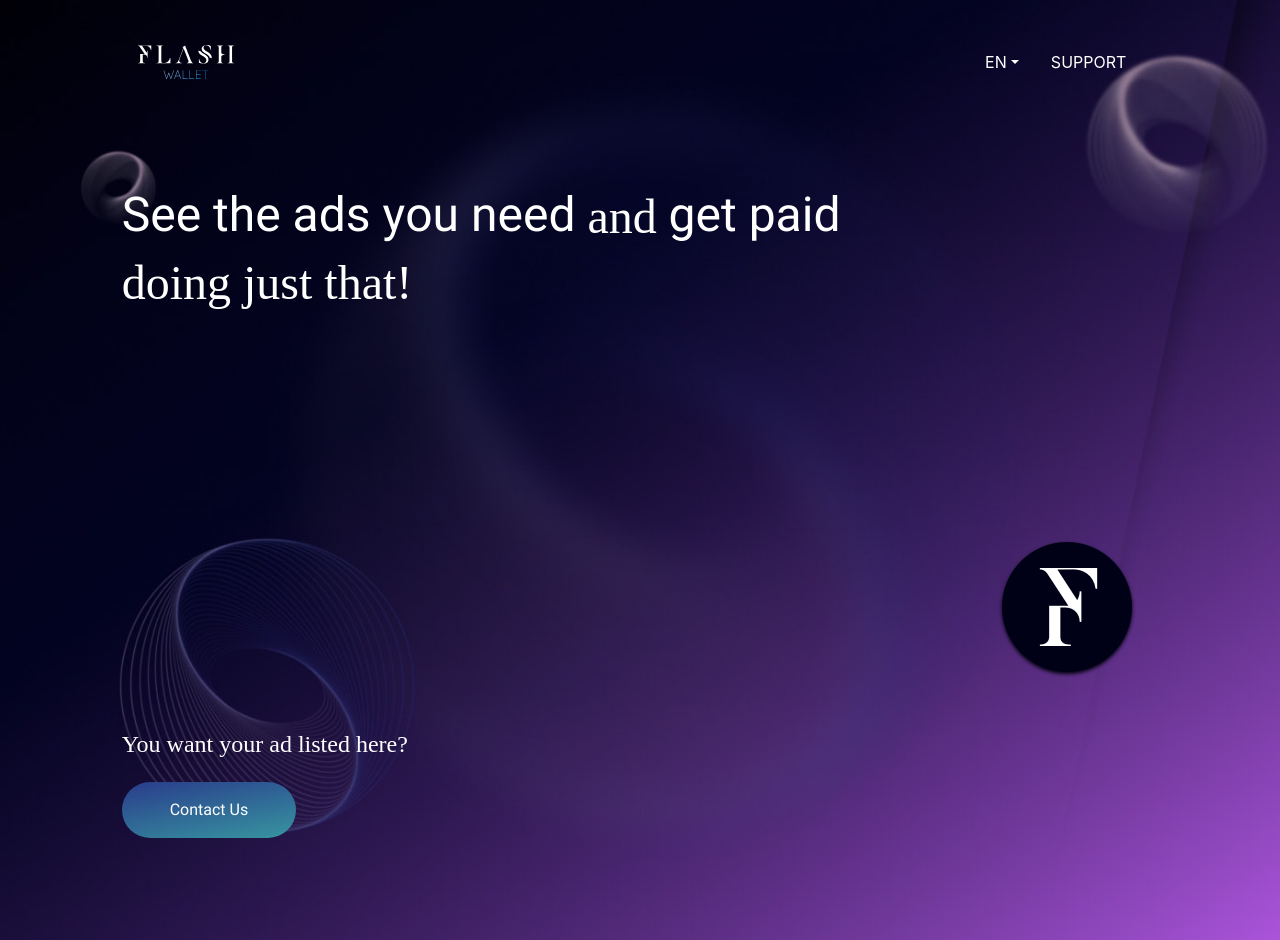
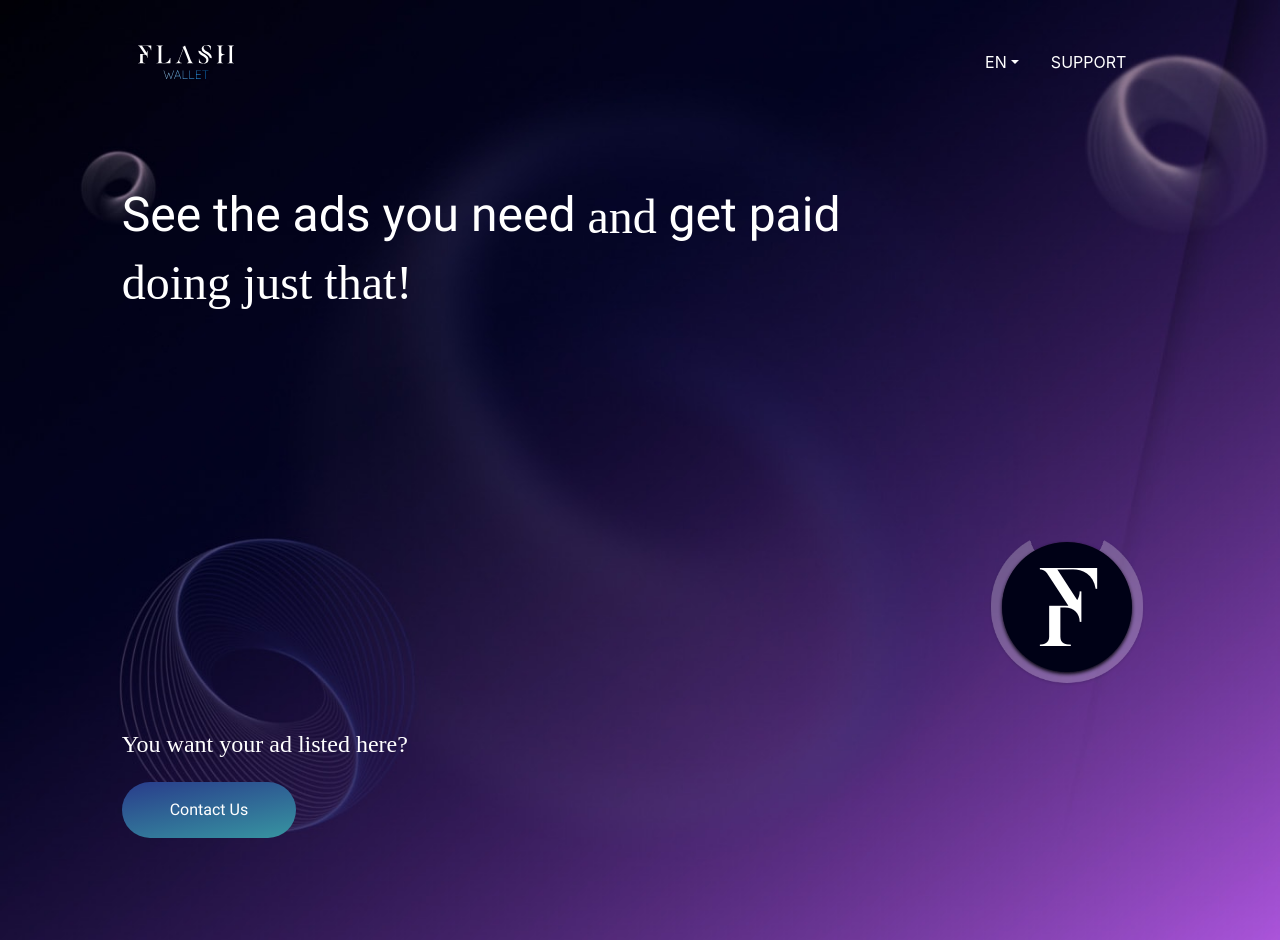
Before and after one commit to empower0926/serge-site-13, a React (Create React App) app: page / in a window 1280 px wide. Built offline with nearby package versions, Linux system fonts and the light colour scheme; a web font is replaced by a local one.

Commit message:
added circle loading

```diff
--- a/public/assets/css/breakpoints.css
+++ b/public/assets/css/breakpoints.css
@@ -17,6 +17,9 @@
         -moz-animation: 20s infinite bgimagechange;
         -webkit-animation: bgimagechange 10s infinite;
     }
+    #overlay{
+        display: none;
+    }
 }
 
 /* Medium devices (tablets, 768px and up) */
@@ -35,6 +38,9 @@
     }
     .contact-us{
         margin-top: 0 !important;
+    }
+    #overlay{
+        display: none;
     }
 }
 
@@ -78,6 +84,9 @@
     }
     .welcome-socials{
         display: none;
+    }
+    #overlay{
+        display: block;
     }
 }
 
@@ -125,4 +134,7 @@
     .welcome-socials{
         display: none;
     }
+    #overlay{
+        display: block;
+    }
 }
--- a/public/assets/css/style.css
+++ b/public/assets/css/style.css
@@ -215,3 +215,35 @@ a:hover{
       background-size: cover;
   }
 }
+
+.f-image{
+    z-index: 999;
+}
+
+.animation-container{
+    display: flex;
+    justify-content: center;
+    align-items: center;
+    flex-direction: column;
+}
+
+
+#overlay{
+    display: none;
+    width:160px;
+    height:160px;
+    position: absolute;
+    animation-name: spin;
+    top: 208px;
+    animation-duration: 2500ms;
+    animation-iteration-count: infinite;
+    animation-timing-function: linear;
+}
+@keyframes spin {
+    from {
+        transform:rotate(0deg);
+    }
+    to {
+        transform:rotate(360deg);
+    }
+}
--- a/src/user_pannels/welcome.js
+++ b/src/user_pannels/welcome.js
@@ -1,5 +1,5 @@
 import React, { Component } from 'react';
-import  {Link} from 'react-router-dom';
+import { Link } from 'react-router-dom';
 class User extends Component {
 
 
@@ -55,8 +55,9 @@ class User extends Component {
 
                             <div className="col-xl-8 d-flex ads-container"></div>
 
-                            <div className="col-xl-4 d-flex">
-                                <Link  to='/user' className="mx-auto f-image" ><img src="../assets/images/F.png" /> </Link>
+                            <div className="col-xl-4 animation-container">
+                                <img src="/assets/images/animation.png" className="mx-auto" id="overlay" alt="timer" />
+                                <Link to='/user' className="mx-auto f-image" ><img src="../assets/images/F.png" /> </Link>
                             </div>
 
                         </div>
```
Also changed, not shown: public/assets/images/animation.png (added).
